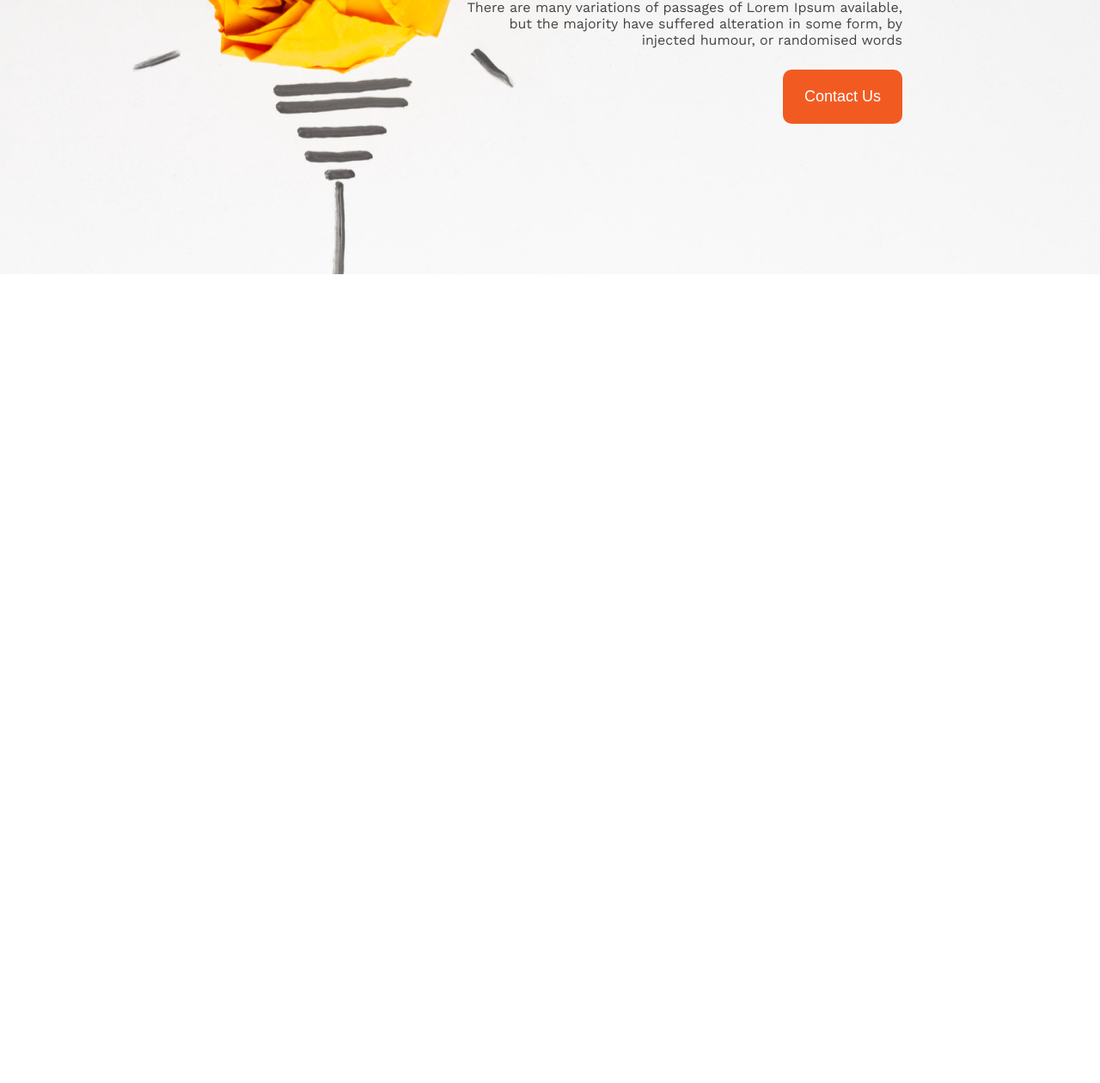
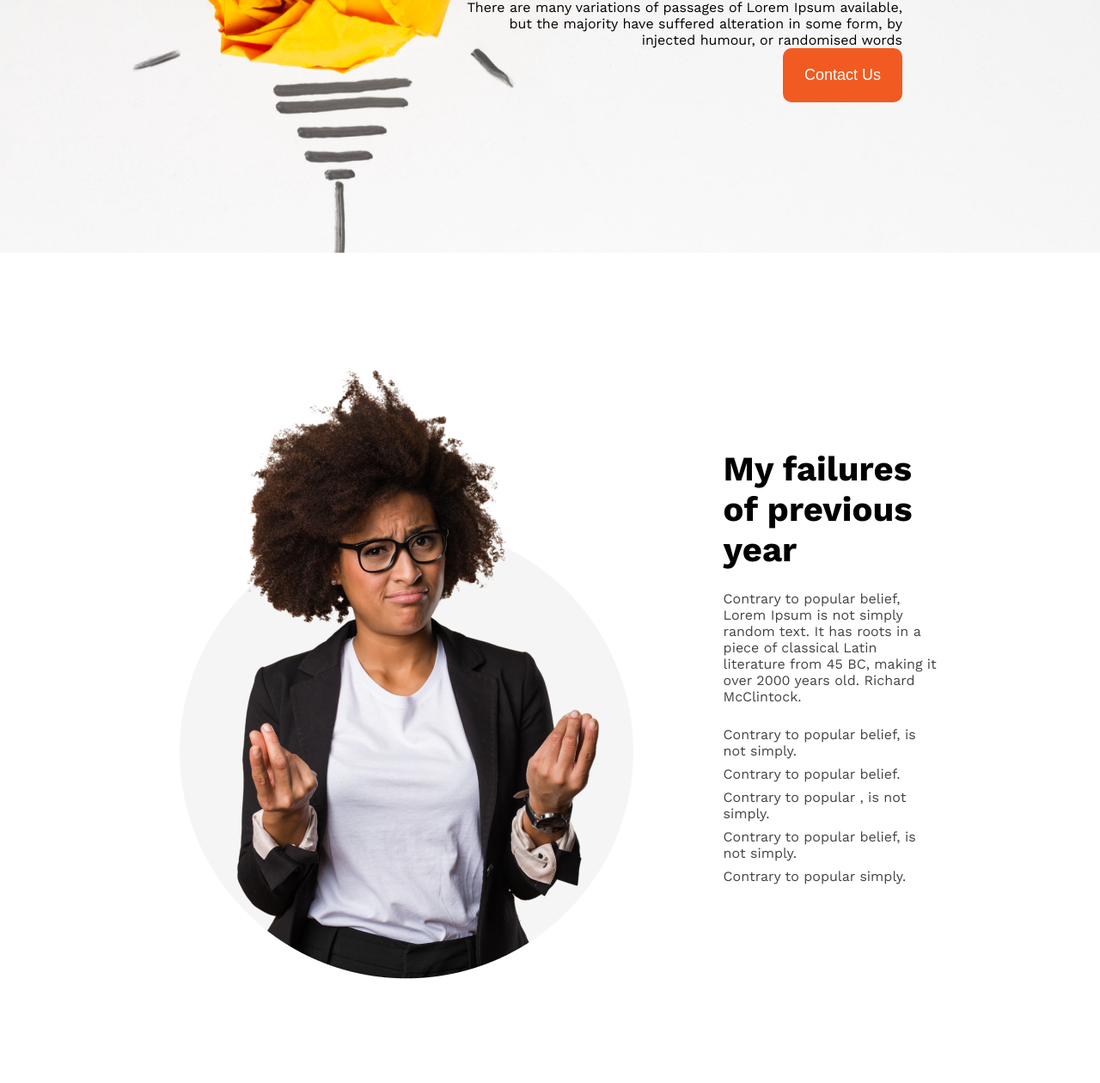
Before and after one commit to ryousufrahman/my-plan, a plain HTML site: page index.html in a window 1280 px wide. Shown: the part 460-1720 px from the top of the page at 86% size. Before the commit the page ends 800 px from the top, so only its background shows below. Drawn offline with nearby package versions, Linux system fonts and the light colour scheme; a web font is replaced by a local one.

Commit message:
designed the failure section and add html structure for plan section

```diff
--- a/index.html
+++ b/index.html
@@ -8,6 +8,7 @@
 <link rel="preconnect" href="https://fonts.gstatic.com" crossorigin>
 <link href="https://fonts.googleapis.com/css2?family=Azeret+Mono:ital,wght@0,100..900;1,100..900&family=Fira+Sans:ital,wght@0,100;0,200;0,300;0,400;0,500;0,600;0,700;0,800;0,900;1,100;1,200;1,300;1,400;1,500;1,600;1,700;1,800;1,900&family=Inter:ital,opsz,wght@0,14..32,100..900;1,14..32,100..900&family=Noto+Serif:ital,wght@0,100..900;1,100..900&family=Quicksand:wght@300..700&family=Raleway:ital,wght@0,100..900;1,100..900&family=Work+Sans:ital,wght@0,100..900;1,100..900&display=swap" rel="stylesheet">
     <link rel="stylesheet" href="styles/style.css">
+    <script src="kit.fontawesome.com"></script>
 </head>
 
 <body class="work-sans">
@@ -15,7 +16,7 @@
         <div id="hero">
             <div id="hero-text">
                 <h1>All Thinks Are Possible If You believe</h1>
-                <p>There are many variations of passages of Lorem Ipsum available, but the majority have suffered alteration in some form, by injected humour, or randomised words</p>
+                <p class="subtile">There are many variations of passages of Lorem Ipsum available, but the majority have suffered alteration in some form, by injected humour, or randomised words</p>
                 <div id="hero-btn">
                     <button class="btn">Contact Us</button>
 
@@ -25,6 +26,65 @@
 
         </div>
     </header>
+    <main>
+       <section id="failure-section">
+        <div id="failure-container">
+            <div class="failure-img">
+                <img src="images/person.png" alt="">
+
+            </div>
+            <div class="failure-text">
+                <h2>My failures of previous year</h2>
+                <p class="subtitle">Contrary to popular belief, Lorem Ipsum is not simply random text. It has roots in a piece of classical Latin literature from 45 BC, making it over 2000 years old. Richard McClintock.</p>
+
+
+                <p class="other-p">Contrary to popular belief, is not simply.</p>
+                <p class="other-p">Contrary to popular belief.</p>
+                <p class="other-p">Contrary to popular , is not simply.</p>
+                <p class="other-p">Contrary to popular belief, is not simply.<p>
+                <p class="other-p">Contrary to popular simply.</p>
+
+
+
+            </div>
+
+        </div>
+
+       </section>
+       <section id="plan-section">
+        <div class="plan-container">
+          <h2>My plan</h2>
+
+          <div class="plans">
+            <div class="plans plan1">
+              <img src="" alt="">
+              <h4></h4>
+              <p></p>
+            </div>
+            <div class="plans plan2">
+              <img src="" alt="">
+              <h4></h4>
+              <p></p>
+            </div>
+            <div class="plans plan3">
+              <img src="" alt="">
+              <h4></h4>
+              <p></p>
+            </div>
+            <div class="plans plan4">
+              <img src="" alt="">
+              <h4></h4>
+              <p></p>
+            </div>
+
+          </div>
+
+        </div>
+
+       </section>
+
+
+    </main>
 
 </body>
 </html>
--- a/styles/style.css
+++ b/styles/style.css
@@ -16,6 +16,7 @@
  display: flex;
  justify-content: end;
     align-items: center;
+    margin-bottom: 121px;
 }
 #hero-text{
   width: 40%;
@@ -32,7 +33,7 @@
     margin-bottom: 15px;
 
 }
-#hero-text p{
+.subtitle{
     font-size: 16px;
     color: black;
     margin-bottom: 25px;
@@ -48,3 +49,31 @@
   border-radius: 10px;
   cursor: pointer;
 }
+
+/* failures section  */
+
+#failure-section{
+  width: 71%;
+  max-width: 1141px;
+  margin: 0 auto;
+  margin-bottom: 123px;
+
+
+}
+#failure-container{
+  display: flex;
+  gap: 87px;
+  align-items: center;
+
+}
+.failure-text h2{
+  font-size: 40px;
+  font-weight: bold;
+  margin-bottom: 24px;
+}
+.other-p{
+    font-size: 16px;
+    color: #444343;
+    margin-bottom: 8px;
+}
+/* failure section complete  */
```
